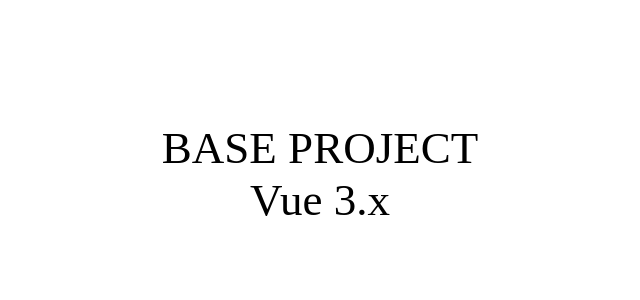
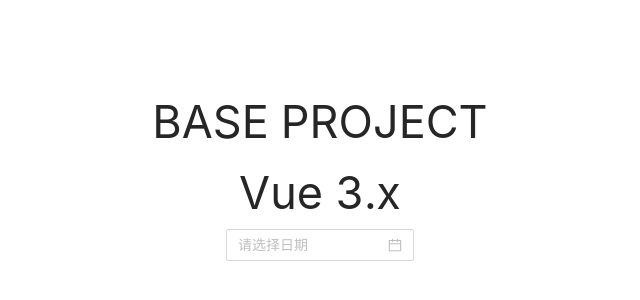
Before and after one commit to dengzemiao/DZMVueBaseProject, a Vue app: page / in a window 1280 px wide. Shown: the part 226-526 px from the top of the page, without its empty margins (320-960 px from the left). Built offline with nearby package versions, Linux system fonts and the light colour scheme.

Commit message:
2022-07-28 15:08:25 提交优化

```diff
--- a/src/App.vue
+++ b/src/App.vue
@@ -1,8 +1,20 @@
 <template>
-  <div class="container-full">
+  <!-- 配置显示语言 -->
+  <a-config-provider :locale="zhCN">
     <router-view />
-  </div>
+  </a-config-provider>
 </template>
+
+<script>
+import zhCN from 'ant-design-vue/lib/locale-provider/zh_CN'
+export default {
+  data () {
+    return {
+      zhCN
+    }
+  }
+}
+</script>
 
 <style>
 </style>
--- a/src/main.js
+++ b/src/main.js
@@ -19,10 +19,14 @@
 import 'moment/locale/zh-cn'
 moment.locale('zh-cn')
 
+// Antd
+import Antd from 'ant-design-vue'
+import 'ant-design-vue/dist/antd.css'
+
 // 创建对象
 const app = createApp(App)
 // 使用并挂载
-app.use(store).use(router).mount('#app')
+app.use(store).use(router).use(Antd).mount('#app')
 // 必须使用 nextTick，不然会有加载顺序问题，导致绑定失败
 nextTick(() => {
   app.config.globalProperties.$pub = Pub
--- a/src/views/Home.vue
+++ b/src/views/Home.vue
@@ -2,6 +2,7 @@
   <div class="container-full-column-center">
     <span>BASE PROJECT</span>
     <span>Vue 3.x</span>
+    <a-date-picker />
   </div>
 </template>
 
```
